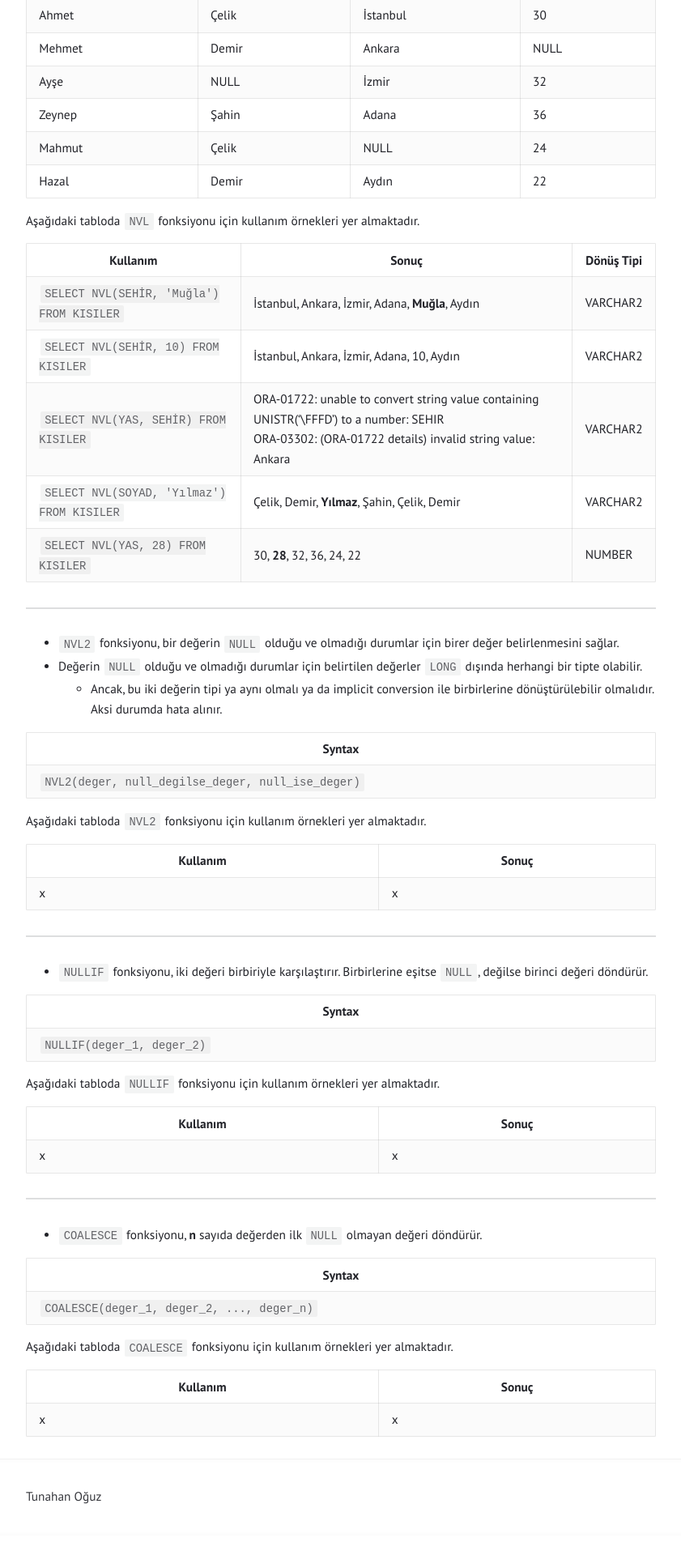
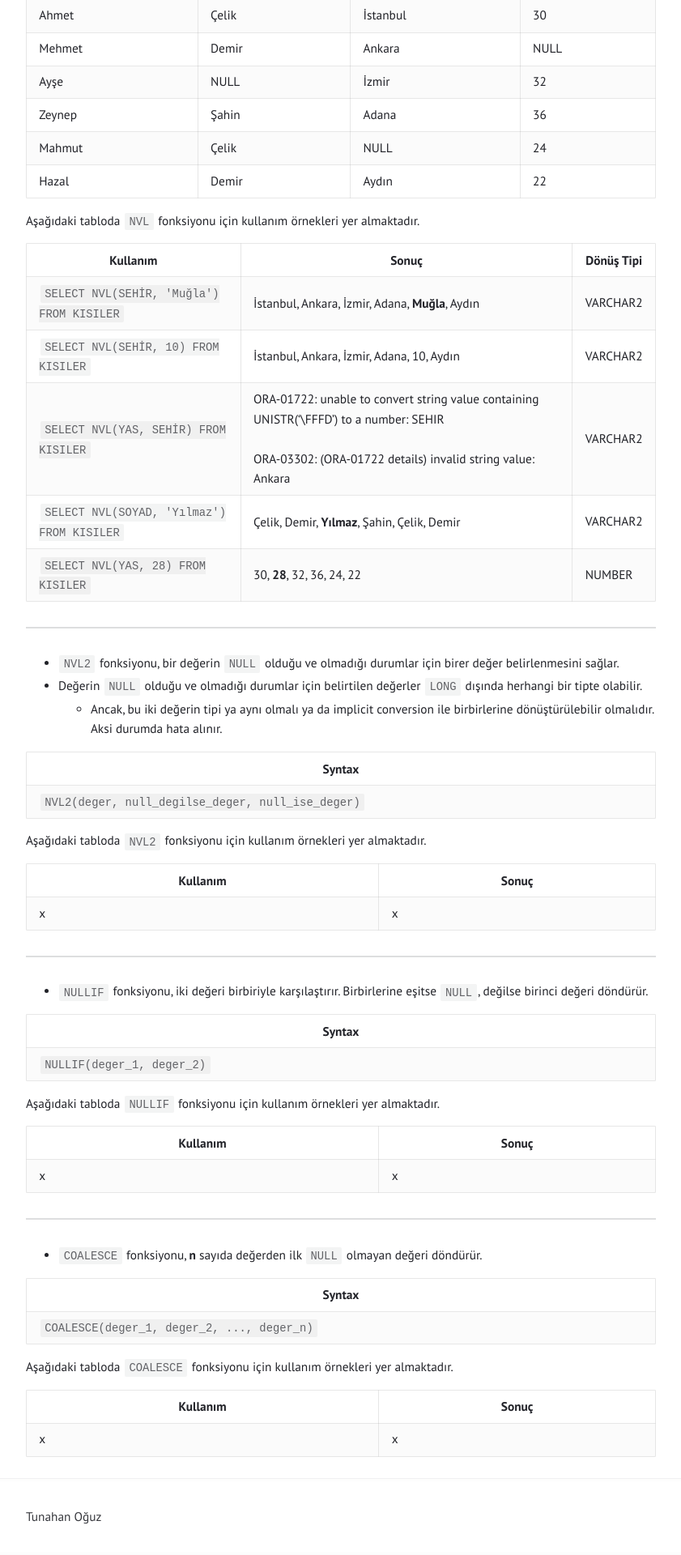
Before and after one commit to tunahanoguz/tunahanoguz.github.io, a Jekyll site: the page built from _posts/2025-06-02-oracle-NVL-NVL2-NULLIF-ve-COALESCE-fonksiyonu.md, in a window 1280 px wide. Shown: the part 674-2594 px from the top of the page at 81% size, without its empty margins (219-1060 px from the left). Built offline with Jekyll 4.4.1, drawn with Linux system fonts in a browser that asks for light colours; before the commit the page ends 2570 px from its top, so only the background shows below that.

```diff
--- a/_posts/2025-06-02-oracle-NVL-NVL2-NULLIF-ve-COALESCE-fonksiyonu.md
+++ b/_posts/2025-06-02-oracle-NVL-NVL2-NULLIF-ve-COALESCE-fonksiyonu.md
@@ -39,7 +39,7 @@ Aşağıdaki tabloda `NVL` fonksiyonu için kullanım örnekleri yer almaktadır
 |----------|-------|------------|
 | `SELECT NVL(SEHİR, 'Muğla') FROM KISILER`  | İstanbul, Ankara, İzmir, Adana, **Muğla**, Aydın | VARCHAR2 |
 | `SELECT NVL(SEHİR, 10) FROM KISILER`       | İstanbul, Ankara, İzmir, Adana, 10, Aydın        | VARCHAR2 |
-| `SELECT NVL(YAS, SEHİR) FROM KISILER`      | ORA-01722: unable to convert string value containing UNISTR('\FFFD') to a number: SEHIR<br>ORA-03302: (ORA-01722 details) invalid string value: Ankara                                                                                   | VARCHAR2 |
+| `SELECT NVL(YAS, SEHİR) FROM KISILER`      | ORA-01722: unable to convert string value containing UNISTR('\FFFD') to a number: SEHIR<br><br>ORA-03302: (ORA-01722 details) invalid string value: Ankara                                                                                   | VARCHAR2 |
 | `SELECT NVL(SOYAD, 'Yılmaz') FROM KISILER` | Çelik, Demir, **Yılmaz**, Şahin, Çelik, Demir    | VARCHAR2 |
 | `SELECT NVL(YAS, 28) FROM KISILER`         | 30, **28**, 32, 36, 24, 22                       | NUMBER   |
 
```
